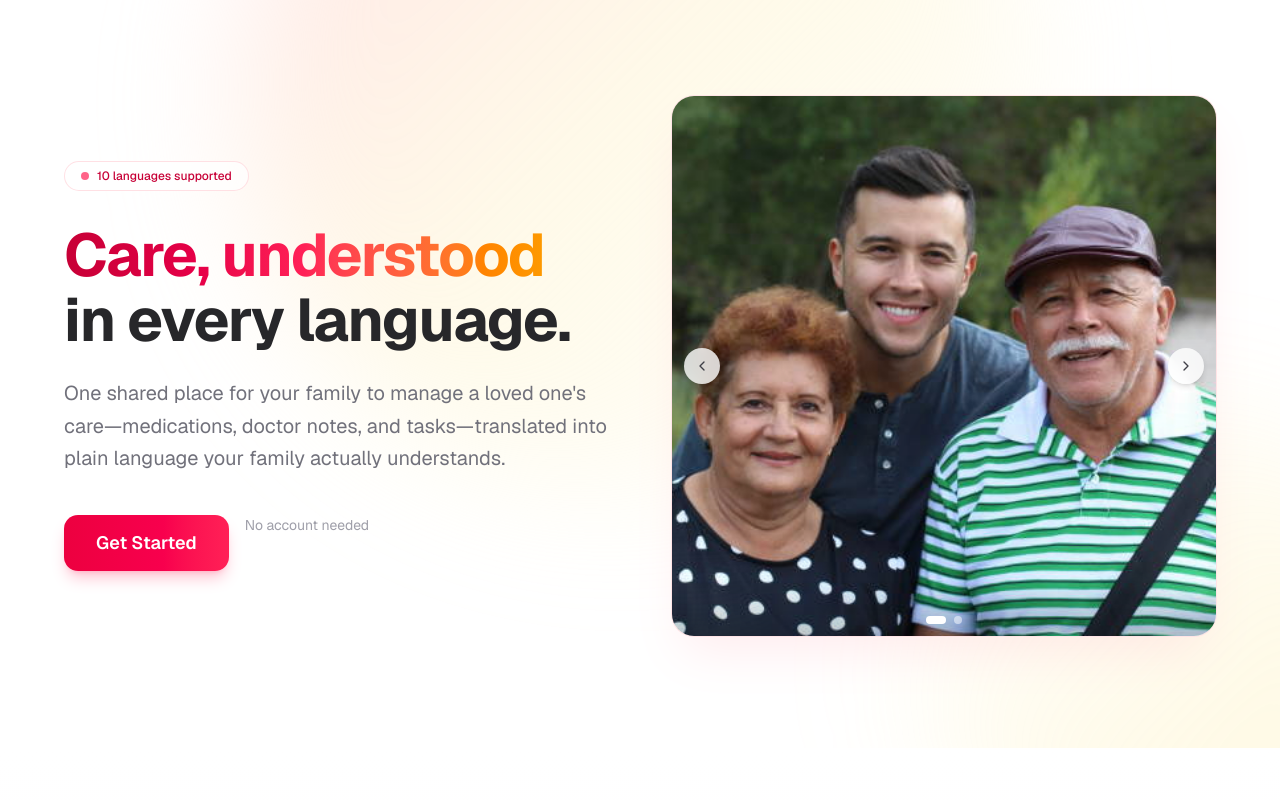
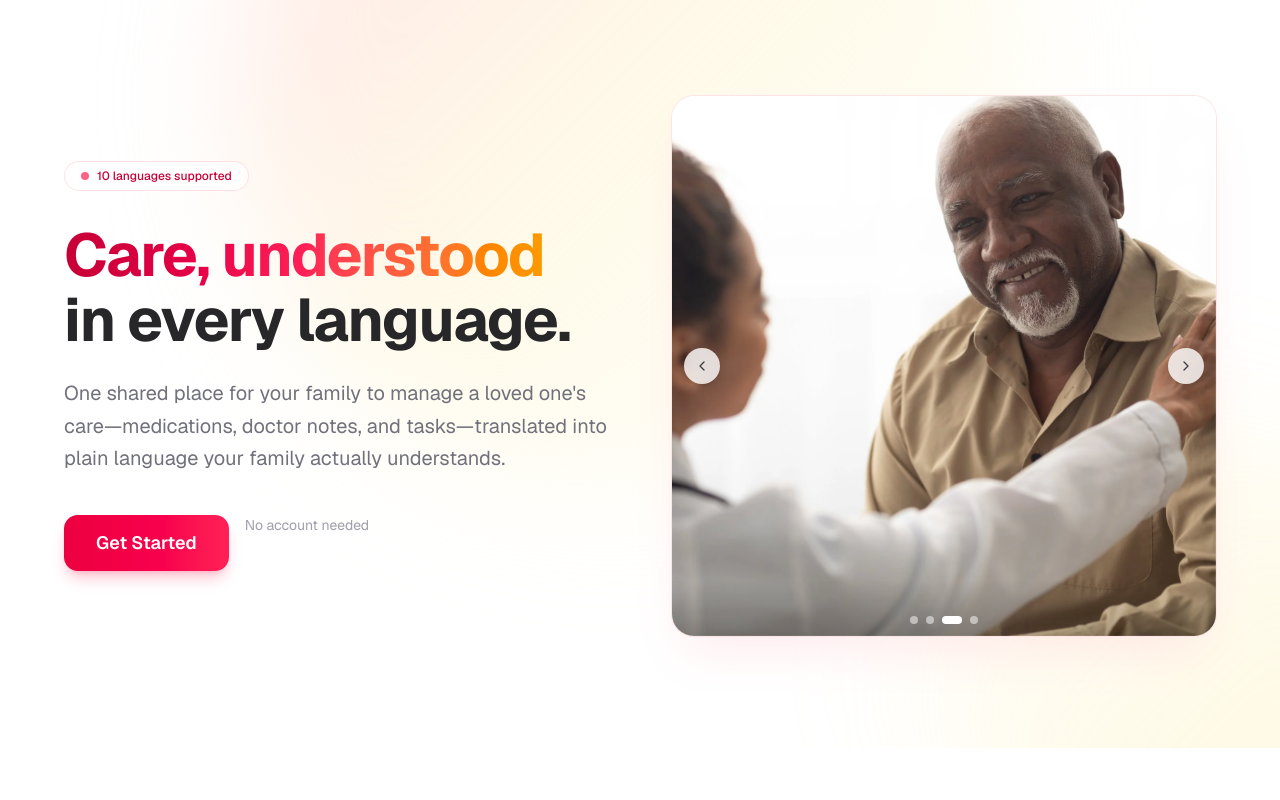
Before and after one commit to vinhbin/CareCircle, a Next.js app: page / in a window 1280 px wide. Shown: the top 800 px of the page. Built offline with nearby package versions, Linux system fonts and the light colour scheme.

Commit message:
feat: add patient photos to hero carousel + update presentation plan
Added two new doctor-patient images to the landing page carousel.
Updated presentation script to include Support Circles demo beat.

```diff
--- a/src/components/HeroCarousel.tsx
+++ b/src/components/HeroCarousel.tsx
@@ -11,6 +11,14 @@ const images = [
   {
     src: '/hero-family-2.jpg',
     alt: 'Multi-generational family together outdoors',
+  },
+  {
+    src: '/patient1.webp',
+    alt: 'Patient getting blood pressure checked by doctor',
+  },
+  {
+    src: '/patient2.webp',
+    alt: 'Doctor comforting a patient during a visit',
   },
 ]
 
```
Also changed, not shown: public/patient1.webp (added), public/patient2.webp (added), 1 other file (tests, documents, lock files or other folders).
